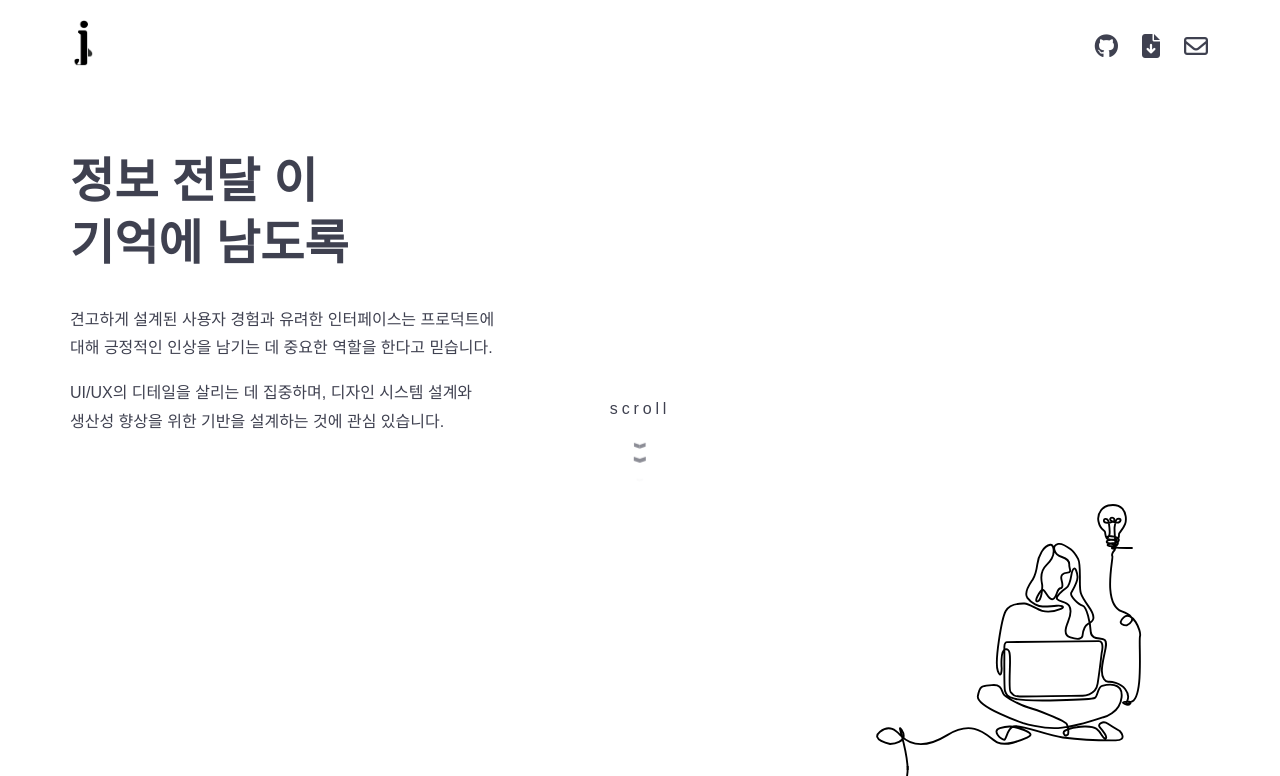
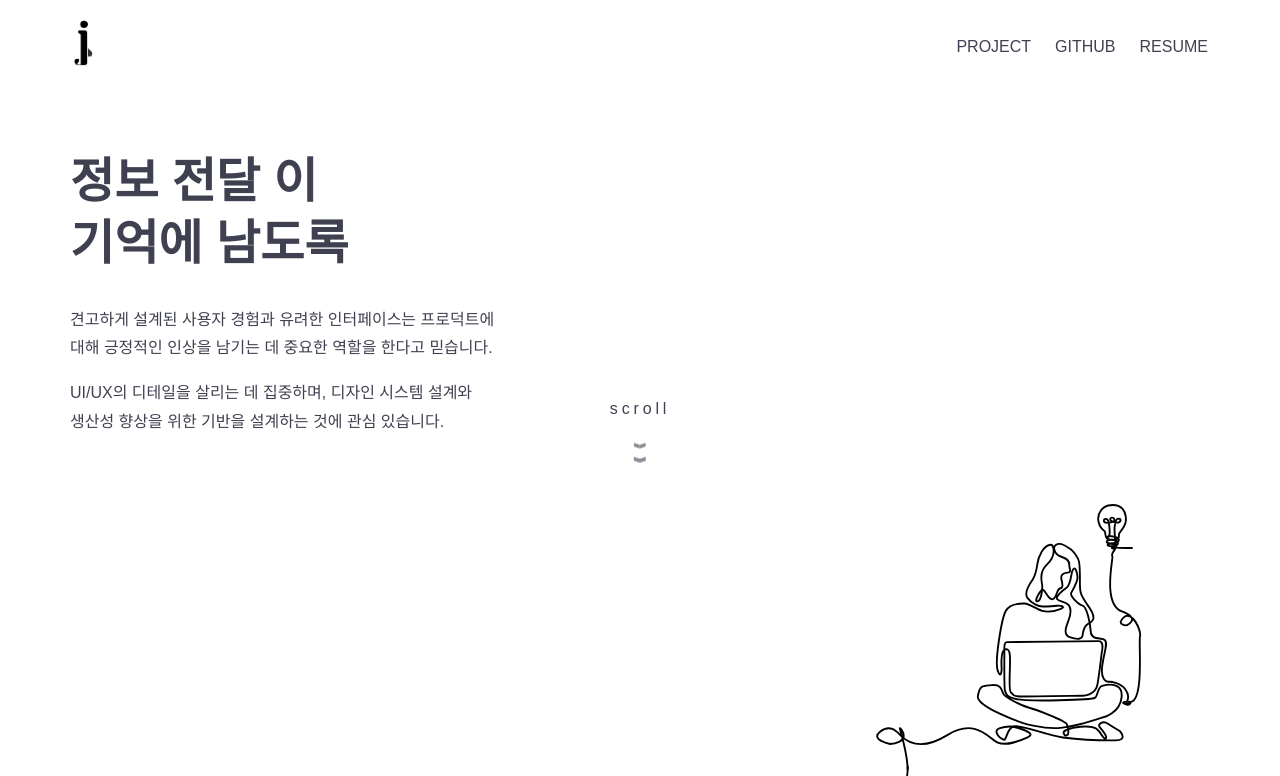
Before and after one commit to constyejin/constyejin.github.io, a website: page index.html in a window 1280 px wide. Shown: the top 776 px of the page. Drawn offline with Linux system fonts and the light colour scheme.

Commit message:
📝 Change gnb menu

```diff
--- a/index.html
+++ b/index.html
@@ -27,26 +27,22 @@
     <div id="wrapper">
       <header class="gnb">
         <h1 class="gnb-logo">
-          <img
-            src="./assets/images/logo.png"
-            alt="logo"/>
+          <a href="https://constyejin.github.io/">
+            <img
+              src="./assets/images/logo.png"
+              alt="logo"/>
+          </a>
         </h1>
         <nav class="gnb-list">
           <ul>
             <li>
-              <a href="https://github.com/constyejin" target="_blank">
-                <i class="fa fa-github"></i>
-              </a>
+              <a href="https://constyejin.github.io/UI_templates/">PROJECT</a>
             </li>
             <li>
-              <a href="./assets/resume.pdf" download>
-                <i class="fa-solid fa-file-arrow-down"></i>
-              </a>
+              <a href="https://github.com/constyejin">GITHUB</a>
             </li>
             <li>
-              <a href="mailto:lightup.jin@gmail.com">
-                <i class="fa fa-regular fa-envelope"></i>
-              </a>
+              <a href="./assets/resume.pdf" download>RESUME</a>
             </li>
           </ul>
         </nav>
```
